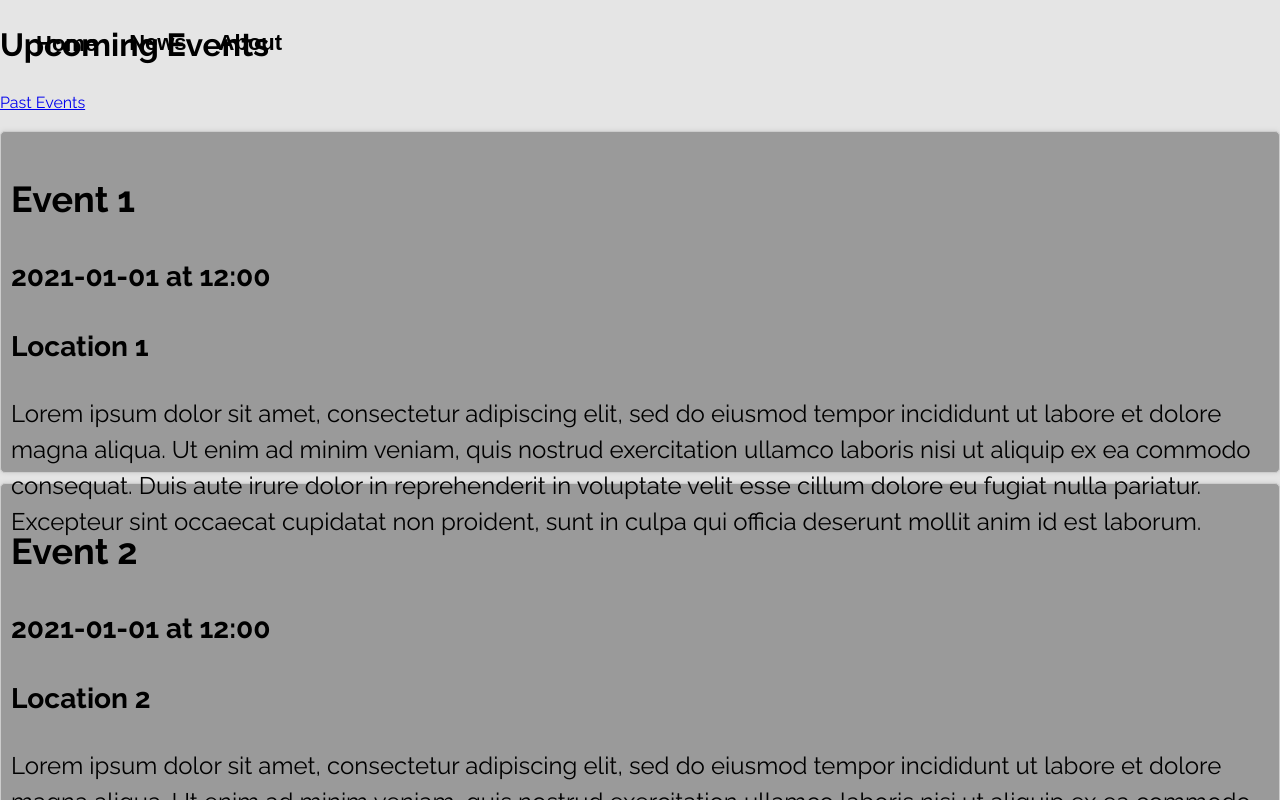
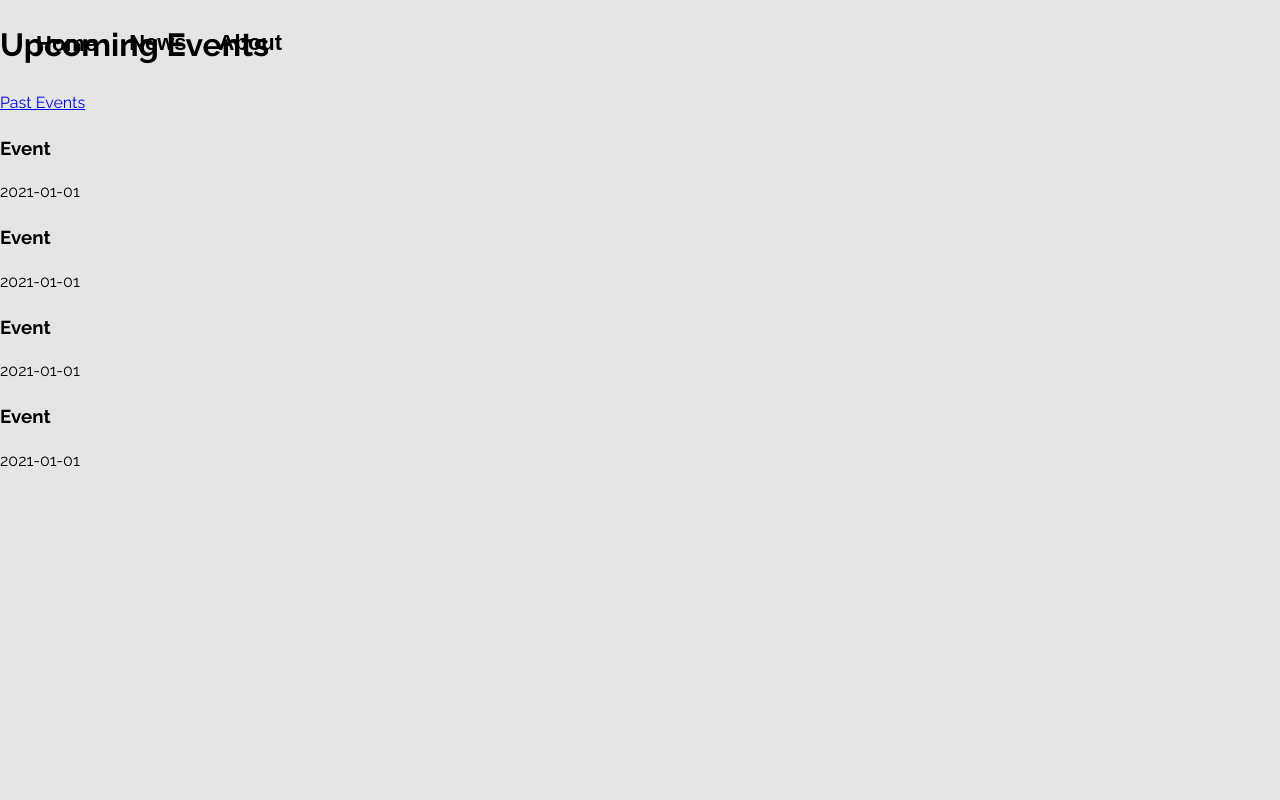
Before and after one commit to axelKeizoStahl/Sophomore-Caucus, a Next.js app: page /news/events in a window 1280 px wide. Shown: the top 800 px of the page. Built offline with nearby package versions, Linux system fonts and the light colour scheme.

Commit message:
starting event grids

```diff
--- a/src/app/news/events/page.js
+++ b/src/app/news/events/page.js
@@ -4,28 +4,28 @@ import Link from 'next/link'
 export default function Page() {
   var events = [
     {
-      title: "Event 1",
+      title: "event1",
       date: "2021-01-01",
       time: "12:00",
       location: "Location 1",
       description: "Lorem ipsum dolor sit amet, consectetur adipiscing elit, sed do eiusmod tempor incididunt ut labore et dolore magna aliqua. Ut enim ad minim veniam, quis nostrud exercitation ullamco laboris nisi ut aliquip ex ea commodo consequat. Duis aute irure dolor in reprehenderit in voluptate velit esse cillum dolore eu fugiat nulla pariatur. Excepteur sint occaecat cupidatat non proident, sunt in culpa qui officia deserunt mollit anim id est laborum.",
     },
     {
-      title: "Event 2",
+      title: "event2",
       date: "2021-01-01",
       time: "12:00",
       location: "Location 2",
       description: "Lorem ipsum dolor sit amet, consectetur adipiscing elit, sed do eiusmod tempor incididunt ut labore et dolore magna aliqua. Ut enim ad minim veniam, quis nostrud exercitation ullamco laboris nisi ut aliquip ex ea commodo consequat. Duis aute irure dolor in reprehenderit in voluptate velit esse cillum dolore eu fugiat nulla pariatur. Excepteur sint occaecat cupidatat non proident, sunt in culpa qui officia deserunt mollit anim id est laborum.",
     },
     {
-      title: "Event 3",
+      title: "event3",
       date: "2021-01-01",
       time: "12:00",
       location: "Location 3",
       description: "Lorem ipsum dolor sit amet, consectetur adipiscing elit, sed do eiusmod tempor incididunt ut labore et dolore magna aliqua. Ut enim ad minim veniam, quis nostrud exercitation ullamco laboris nisi ut aliquip ex ea commodo consequat. Duis aute irure dolor in reprehenderit in voluptate velit esse cillum dolore eu fugiat nulla pariatur. Excepteur sint occaecat cupidatat non proident, sunt in culpa qui officia deserunt mollit anim id est laborum.",
     },
     {
-      title: "Event 4",
+      title: "event4",
       date: "2021-01-01",
       time: "12:00",
       location: "Location 4",
@@ -37,12 +37,12 @@ export default function Page() {
         <h1>Upcoming Events</h1>
         <Link className={styles.past_events_link} href="/news/events/past-events"><p>Past Events</p></Link>
         <div className={styles.events}>
-          {events.map((event, index) => (
+          {events.slice(0).reverse().map((event, index) => (
             <div className={`event event${index}`} key={index}>
-                <h2>{event.title}</h2>
-                <h3>{event.date} at {event.time}</h3>
-                <h3>{event.location}</h3>
-                <p>{event.description}</p>
+              <div className={styles.event_icon}>
+                <h3>Event</h3>
+                <p>{event.date}</p>
+              </div>
             </div>
             )
           )}
--- a/src/app/news/events/styles.css
+++ b/src/app/news/events/styles.css
@@ -18,40 +18,7 @@
 }
 
 .events {
-    display: grid;
-    grid-template-columns: repeat(auto-fill, minmax(70vh, 1fr));
-    gap: 20px;
-    margin-top: 25px;
-    margin-left: 25px;
-    margin-right: 25px;
+  display: grid;
+  grid-template-rows: repeat(3, 1fr);
+  grid-gap: 10px;
 }
-
-.event {
-    height: 40vh;
-    background-color: #fff;
-    border: 1px solid #ccc;
-    border-radius: 5px;
-    box-shadow: 0 0 5px #ccc;
-    margin-bottom: 10px;
-    padding: 10px;
-    gap: 20px;
-    font-size: 1.5rem;
-    background-color: #9a9a9a;
-    transition: all 0.3s ease-in-out;
-}
-
-.event:hover {
-    background-color: #404040;
-    transform: scale(1.05);
-    color: #fff;
-    box-shadow: 0 0 5px #ccc;
-}
-
-.event p {
-    transition: all 0.3s ease-in-out;
-}
-
-.event p:hover {
-    font-size: 23px;
-    background-color: #404040;
-}
```
